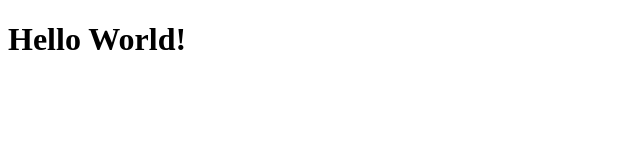
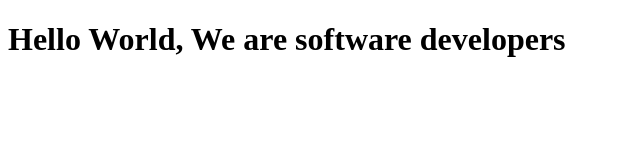
Before and after one commit to abbosali02/Microverse, a plain HTML site: page index.html in a window 1280 px wide. Shown: the whole page, without its empty margins (0-640 px from the left). Drawn offline with Linux system fonts and the light colour scheme.

Commit message:
Software dev added

```diff
--- a/index.html
+++ b/index.html
@@ -9,7 +9,7 @@
   <body>
     <script src="https://cdn.freecodecamp.org/testable-projects-fcc/v1/bundle.js"></script>
 
-     <h1>Hello World!</h1>
+     <h1>Hello World, We are software developers</h1>
     <script  src="js/index.js"></script>
   </body>
 </html>
```
